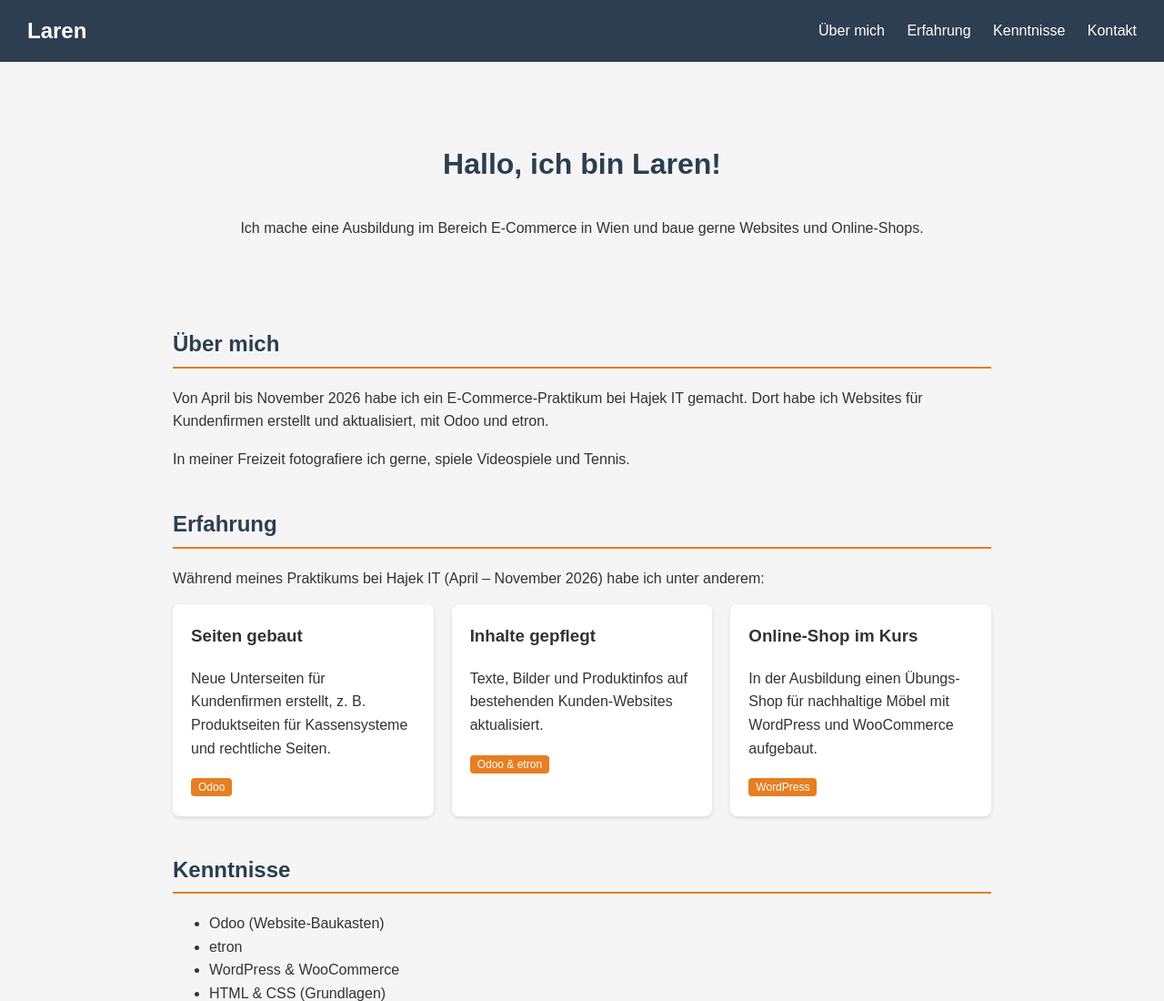
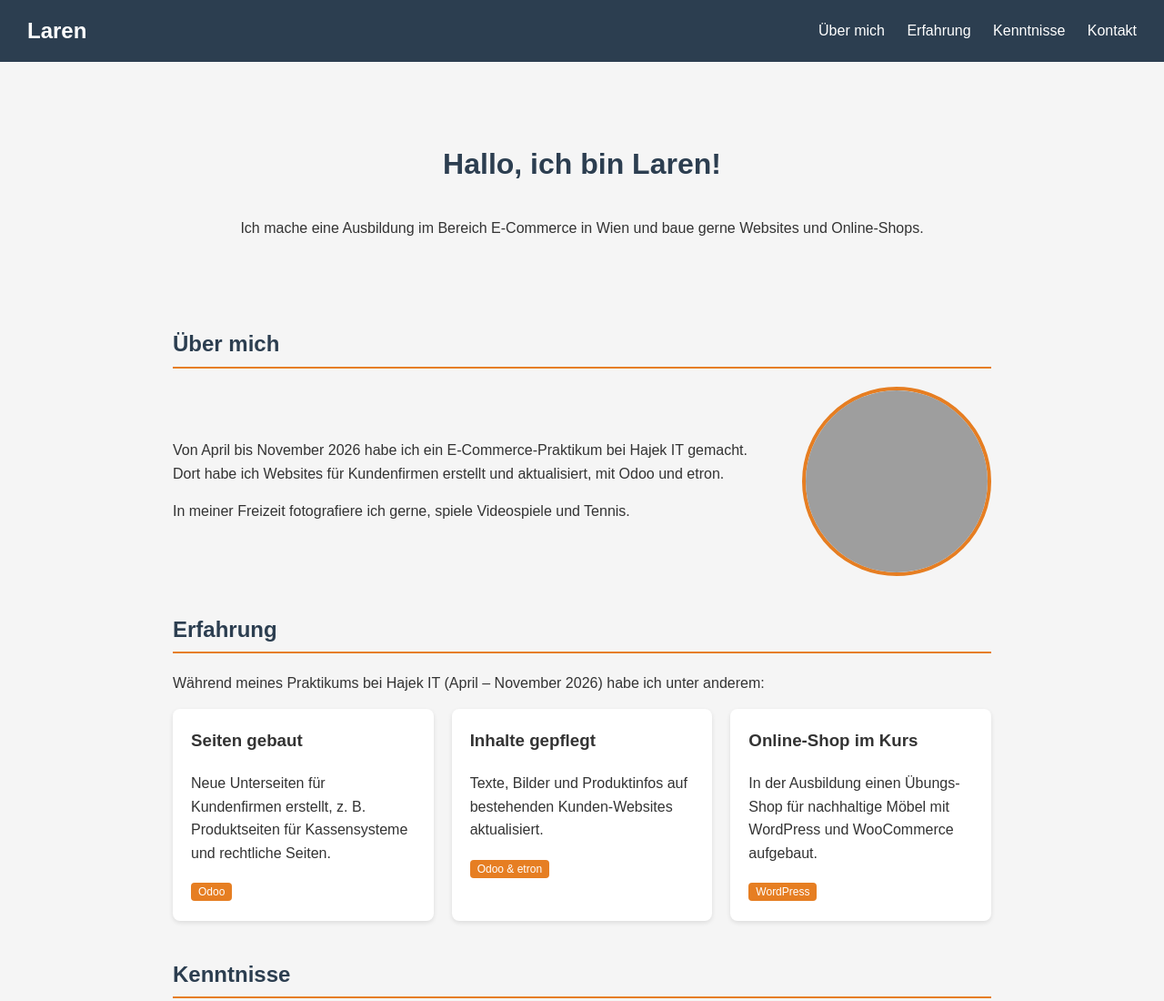
Before and after one commit to Laren-G/laren-g.github.io, a plain HTML site: page index.html in a window 1280 px wide. Shown: the top 1100 px of the page at 91% size. Drawn offline with Linux system fonts and the light colour scheme; grey boxes are pictures that could not be loaded.

Commit message:
Add files via upload

```diff
--- a/index.html
+++ b/index.html
@@ -36,6 +36,12 @@
     <!-- Über mich -->
     <section id="ueber-mich">
       <h2>Über mich</h2>
+
+      <!-- Dieser div stellt Text und Foto nebeneinander -->
+      <div class="ueber-mich-inhalt">
+
+        <!-- Linke Seite: der Text -->
+        <div class="ueber-mich-text">
           <p>
             Von April bis November 2026 habe ich ein E-Commerce-Praktikum bei Hajek IT gemacht.
             Dort habe ich Websites für Kundenfirmen erstellt und aktualisiert, mit Odoo und etron.
@@ -43,6 +49,12 @@
           <p>
             In meiner Freizeit fotografiere ich gerne, spiele Videospiele und Tennis.
           </p>
+        </div>
+
+        <!-- Rechte Seite: das Foto (liegt im selben Ordner) -->
+        <img src="laren.jpg" alt="Foto von Laren" class="ueber-mich-foto">
+
+      </div>
     </section>
 
     <!-- Erfahrung: jede Aufgabe ist eine "Karte" (nur Text, keine Links nötig) -->
--- a/style.css
+++ b/style.css
@@ -60,6 +60,25 @@ h2 {
   font-size: 32px;
 }
 
+/* ===== ÜBER MICH mit Foto ===== */
+.ueber-mich-inhalt {
+  display: flex;                   /* Text und Foto nebeneinander */
+  align-items: center;             /* vertikal mittig */
+  gap: 30px;                       /* Abstand zwischen Text und Foto */
+}
+
+.ueber-mich-text {
+  flex: 1;                         /* Text nimmt den restlichen Platz */
+}
+
+.ueber-mich-foto {
+  width: 200px;
+  height: 200px;
+  object-fit: cover;               /* zuschneiden statt verzerren */
+  border-radius: 50%;              /* rundes Foto */
+  border: 4px solid #e67e22;       /* oranger Rand, passend zu den Überschriften */
+}
+
 /* ===== PROJEKT-KARTEN ===== */
 .karten {
   display: flex;                   /* Karten nebeneinander */
@@ -120,4 +139,8 @@ footer {
   nav a {
     margin: 0 8px;
   }
+
+  .ueber-mich-inhalt {
+    flex-direction: column-reverse; /* am Handy: Foto oben, Text darunter */
+  }
 }
```
Also changed, not shown: 1 other file. Lines whose indentation alone changed are shown as unchanged.
